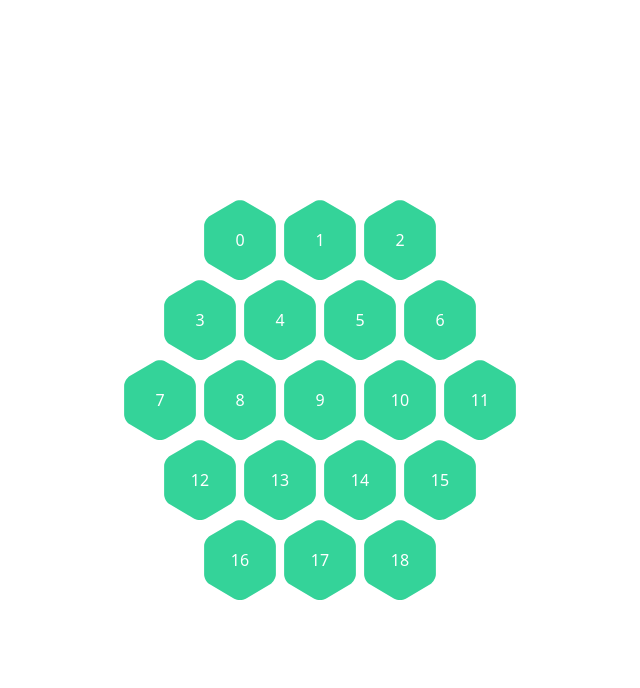
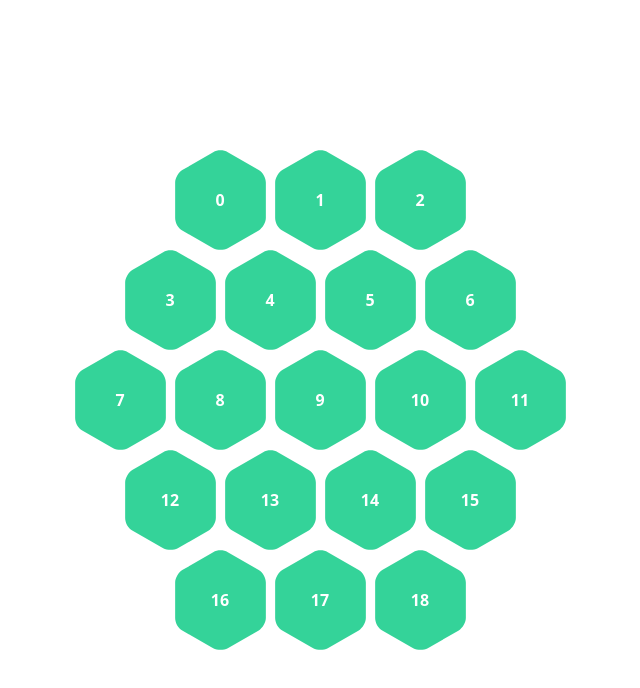
Before and after one commit to seabass118/Catan_Game, a Preact app: page / in a window 1280 px wide. Shown: the top 688 px of the page, without its empty margins (320-960 px from the left). Built offline with nearby package versions, Linux system fonts and the light colour scheme.

Commit message:
style change

```diff
--- a/src/app.jsx
+++ b/src/app.jsx
@@ -9,20 +9,25 @@ const map = [
 ];
 
 export function App() {
-  const [selectedNode, setSelectedNode] = useState(0);
+  const [selectedNode, setSelectedNode] = useState(null);
 
   return (
     <div className="w-full h-screen flex-col items-center justify-center flex">
       {map.map((obj, id) => {
         return (
           <div className="flex flex-row">
-          {obj.row.map((node) => {
-            return (
-              <div onClick={() => setSelectedNode(node)} className="bg-emerald-400 w-20 h-20 mask mask-hexagon text-white flex items-center justify-center hover:bg-black cursor-pointer">{node}</div>
-            );
-          })}
+            {obj.row.map((node) => {
+              return (
+                <div
+                  //Set state for selected node
+                  className="bg-emerald-400 w-[100px] h-[100px] font-bold mask mask-hexagon text-white flex items-center justify-center hover:bg-black cursor-pointer"
+                >
+                  {node}
+                </div>
+              );
+            })}
           </div>
-        )
+        );
       })}
     </div>
   );
```
